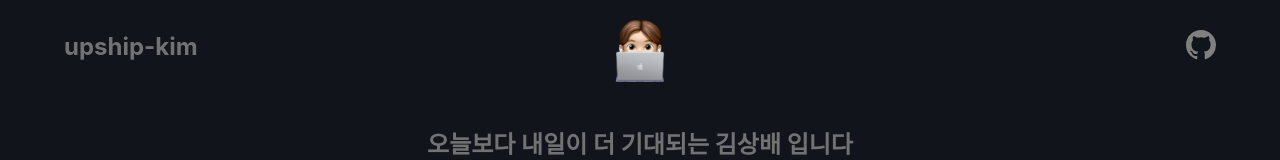
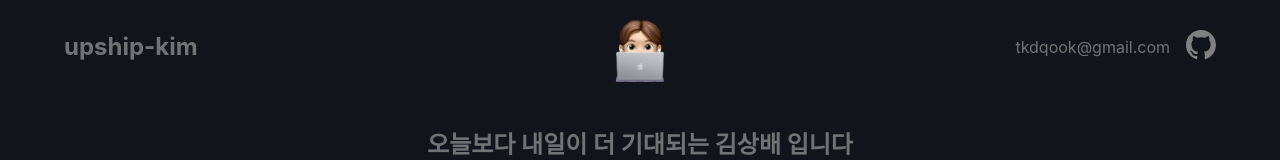
Before and after one commit to upship-kim/new-portfolio, a React (Create React App) app: page / in a window 1280 px wide. Shown: the top 160 px of the page. Built offline with nearby package versions, Linux system fonts and the light colour scheme.

Commit message:
email 추가

```diff
--- a/src/components/Atoms/MainText/MainText.tsx
+++ b/src/components/Atoms/MainText/MainText.tsx
@@ -6,7 +6,7 @@ interface MainTextArgs {
 }
 
 const MainText = ({ text }: MainTextArgs) => {
-    return <Styled>{text}</Styled>;
+    return <Styled>{text}</Styled> ;
 };
 
 const Styled = styled.h2`
--- a/src/components/Molecules/TopImage/TopImage.tsx
+++ b/src/components/Molecules/TopImage/TopImage.tsx
@@ -15,15 +15,18 @@ const TopHeader: React.FC<TopImageParams> = ({ image, alt, title }) => {
             <HeaderRow>
                 <Block className="left">
                     <MainText text={'upship-kim'} />
+
                 </Block>
                 <Block>
                     <Image src={image} alt={alt} />
                 </Block>
 
                 <Block className="right">
+                    <p>tkdqook@gmail.com</p>
                     <a href={'https://github.com/upship-kim'}>
                         <BsGithub color={'gray'} size={30} />
                     </a>
+
                 </Block>
             </HeaderRow>
             <MainText text={title} />
@@ -68,8 +71,13 @@ const HeaderRow = styled.div`
 const Block = styled.div`
     width: 33%;
     display: flex;
+    align-items: center;
     justify-content: center;
     @media screen and (max-width: 768px) {
         justify-content: flex-start;
     }
+    p{
+      color: ${props => props.theme.text};
+      margin-right: 1rem;
+    }
 `;
--- a/src/data/dataForm.tsx
+++ b/src/data/dataForm.tsx
@@ -11,8 +11,8 @@ import goodBeginning from '../asset/projects/goodBeginning.png'
 const headerTitle = [
     { title: '오늘보다 내일이 더 기대되는 김상배 입니다' },
     { title: '주로 사용하는 Skll Stack 입니다' },
-    { title: '진행한 프로젝트' },
-    { title: '개발자로서의 커리어를 쌓아가고 있습니다.' },
+    { title: '현재까지 진행한 주요 프로젝트 입니다' },
+    { title: '개발자로서의 커리어를 위해 노력하고 있습니다.' },
 ];
 
 const menuData = [
```
